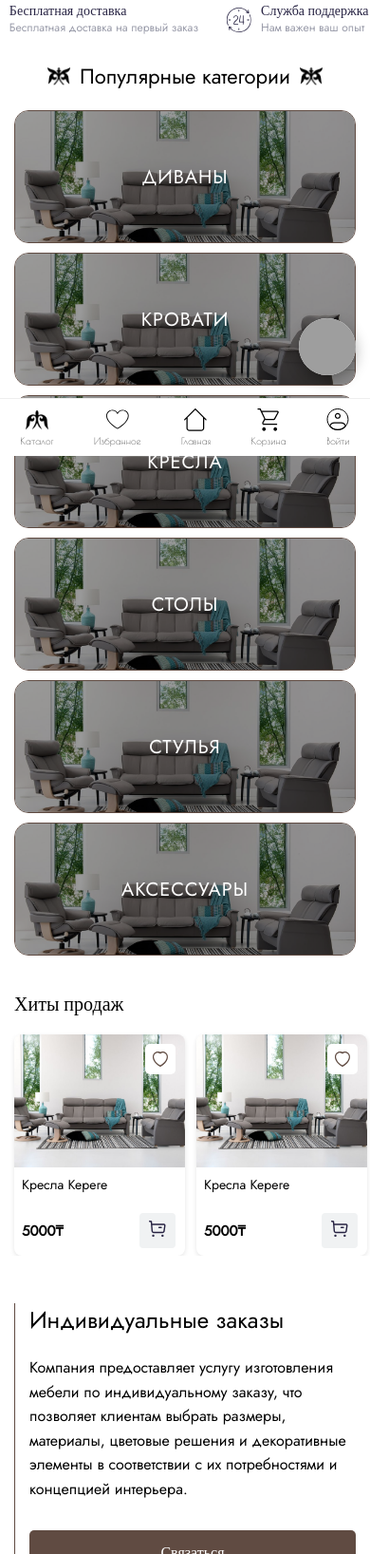
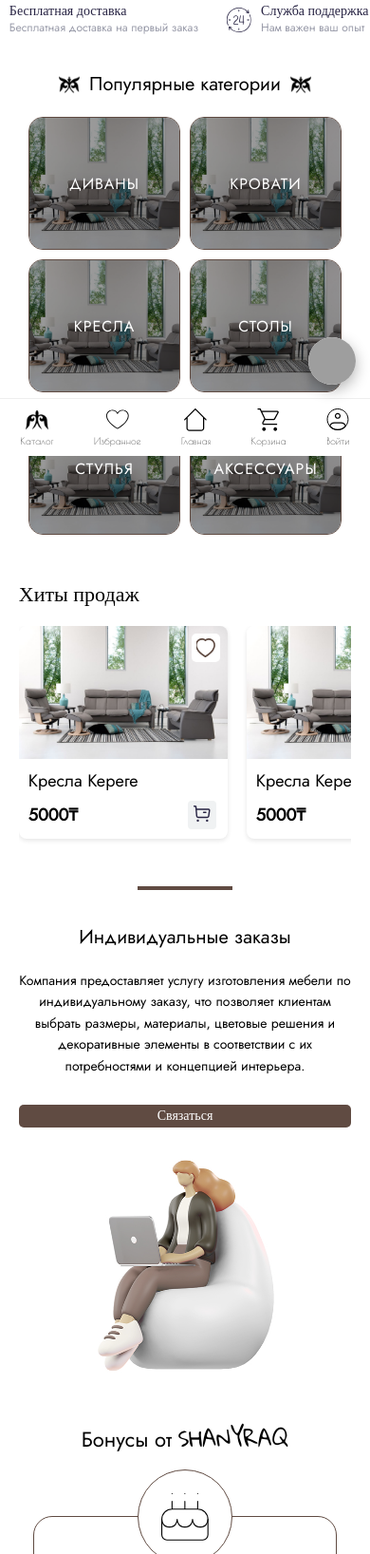
Before and after one commit to ara1konn/SHANYRAQ, a plain HTML site: page index.html in a window 390 px wide. Shown: the part 364-2000 px from the top of the page at 95% size. Drawn offline with Linux system fonts and the light colour scheme; no server answers; grey boxes are pictures that could not be loaded; a web font is replaced by a local one.

Commit message:
Моб.адаптивность

```diff
--- a/index.html
+++ b/index.html
@@ -286,27 +286,27 @@
                     <img src="images/pop-cat.png" alt="">
                     </div>
                     <div class="categories-grid">
-                        <a href="/catalog/sofas" class="category-item item1">
+                        <a href="#" class="category-item item1">
                             <img src="images/мебель/slider1.jpg" alt="Диваны">
                             <span>ДИВАНЫ</span>
                         </a>
-                        <a href="/catalog/beds" class="category-item item2">
+                        <a href="#" class="category-item item2">
                             <img src="images/мебель/slider1.jpg" alt="Кровати">
                             <span>КРОВАТИ</span>
                         </a>
-                        <a href="/catalog/chairs" class="category-item item3">
+                        <a href="#" class="category-item item3">
                             <img src="images/мебель/slider1.jpg" alt="Кресла">
                             <span>КРЕСЛА</span>
                         </a>
-                        <a href="/catalog/tables" class="category-item item4">
+                        <a href="#" class="category-item item4">
                             <img src="images/мебель/slider1.jpg" alt="Столы">
                             <span>СТОЛЫ</span>
                         </a>
-                        <a href="/catalog/stools" class="category-item item5">
+                        <a href="#" class="category-item item5">
                             <img src="images/мебель/slider1.jpg" alt="Стулья">
                             <span>СТУЛЬЯ</span>
                         </a>
-                        <a href="/catalog/decor" class="category-item item6">
+                        <a href="#" class="category-item item6">
                             <img src="images/мебель/slider1.jpg" alt="Аксессуары">
                             <span>АКСЕССУАРЫ</span>
                         </a>
--- a/style.css
+++ b/style.css
@@ -831,6 +831,7 @@ header {
     .slider {
         height: 450px;
     }
+
     .slide-content {
         left: 100px;
         max-width: 350px;
@@ -863,6 +864,7 @@ header {
     .slider {
         height: 380px;
     }
+
     .slide-content {
         left: 50%;
         transform: translate(-50%, -50%);
@@ -1178,6 +1180,7 @@ header {
         grid-template-rows: repeat(3, 180px);
         gap: 15px;
     }
+
     .category-item span {
         font-size: 24px;
         top: 50%;
@@ -1186,46 +1189,77 @@ header {
 }
 
 @media (max-width: 768px) {
-    .popular-categories {
-        padding: 20px 15px;
-    }
     .title h2 {
         font-size: 22px;
     }
+
+    .categories-grid {
+        grid-template-columns: repeat(2, 1fr);
+        grid-template-rows: auto;
+        gap: 10px;
+    }
+
+    .item1,
+    .item2,
+    .item3,
+    .item4,
+    .item5,
+    .item6 {
+        grid-column: auto;
+        grid-row: auto;
+    }
+
     .category-item {
-        grid-column: auto !important;
-        grid-row: auto !important;
         height: 180px;
-        position: relative;
-    }
+    }
+
     .category-item span {
+        top: 50%;
+        transform: translate(-50%, -50%);
         font-size: 22px;
+    }
+
+    .title h2 {
+        font-size: 24px;
+    }
+
+    .title img {
+        width: 26px;
+        height: 26px;
     }
 }
 
 @media (max-width: 480px) {
     .categories-grid {
-        grid-template-columns: 1fr;
+        grid-auto-rows: 140px;
         gap: 10px;
     }
+
     .category-item {
         height: 140px;
     }
+
     .category-item span {
+        font-size: 16px;
+        letter-spacing: 1px;
+    }
+
+    .title h2 {
         font-size: 20px;
-        letter-spacing: 1px;
-    }
+    }
+
     .title img {
-        width: 24px;
-        height: 24px;
-    }
-}
+        width: 22px;
+        height: 22px;
+    }
+}
+
 /*КАРУСЕЛЬ ТОВАРОВ*/
 .carousel-container {
     width: 100%;
-    height: 350px;
     margin: 0px auto;
     padding: 0px 30px;
+    height: auto;
     overflow: hidden;
 }
 
@@ -1271,7 +1305,9 @@ header {
 }
 
 .carousel-item {
+    min-width: 220px;
     margin-right: 20px;
+    margin-bottom: 10px;
     background-color: #fff;
     border-radius: 8px;
     box-shadow: 0 2px 5px rgba(0, 0, 0, 0.1);
@@ -1290,7 +1326,7 @@ header {
 
 .item-top {
     position: relative;
-    width: 270px;
+    width: 100%;
     height: 200px;
     overflow: hidden;
     border-top-left-radius: 8px;
@@ -1301,6 +1337,7 @@ header {
     width: 100%;
     height: 100%;
     object-fit: cover;
+    object-position: center;
 }
 
 /*Кнопка "Избранное"*/
@@ -1400,6 +1437,101 @@ header {
     filter: brightness(0) invert(1);
 }
 
+@media (max-width: 1024px) {
+    .carousel-container {
+        height: auto;
+        padding: 0 20px;
+    }
+
+    .carousel-header h2 {
+        font-size: 22px;
+    }
+
+    .item-top {
+        width: 220px;
+        height: 180px;
+    }
+
+    .carousel-item {
+        min-width: 220px;
+    }
+
+    .item-bottom h2 {
+        font-size: 18px;
+    }
+
+    .price {
+        font-size: 18px;
+    }
+}
+
+@media (max-width: 768px) {
+    .carousel-container {
+        overflow: visible;
+    }
+
+    .item-top {
+        height: 150px;
+    }
+
+    .carousel-controls {
+        display: none;
+    }
+
+    .carousel-track {
+        display: flex;
+        gap: 10px;
+        overflow-x: auto;
+        scroll-behavior: smooth;
+        -webkit-overflow-scrolling: touch;
+    }
+
+    .carousel-track::-webkit-scrollbar {
+        display: none;
+    }
+
+    .carousel-item {
+        min-width: 220px;
+        scroll-snap-align: start;
+    }
+
+    .carousel-track {
+        scroll-snap-type: x mandatory;
+    }
+}
+
+@media (max-width: 480px) {
+    .carousel-container {
+        padding: 0 10px;
+        max-width: 95%;
+        margin: 0 auto;
+        overflow-x: auto;
+    }
+
+    .carousel-item {
+        min-width: 180px;
+        margin-right: 10px;
+        flex-shrink: 0;
+    }
+
+    .item-top {
+        height: 140px;
+    }
+
+    .favorite-btn {
+        width: 30px;
+        height: 30px;
+        top: 8px;
+        right: 8px;
+    }
+
+    .cart-btn {
+        width: 30px;
+        height: 30px;
+        padding: 0;
+    }
+}
+
 /*Индивидуальный заказ*/
 .custom-order-section {
     background: #fff;
@@ -1468,6 +1600,110 @@ header {
 .image-side img {
     max-width: 300px;
     object-fit: contain;
+}
+
+@media (max-width: 1024px) {
+    .custom-order-section {
+        margin-top: 60px;
+        padding: 0 20px;
+    }
+
+    .custom-order-content {
+        gap: 80px;
+        justify-content: center;
+    }
+
+    .text-side {
+        max-width: 450px;
+    }
+
+    .image-side {
+        max-width: 250px;
+    }
+
+    .line {
+        height: 300px;
+    }
+
+    .text-content h2 {
+        font-size: 28px;
+    }
+
+    .text-content p {
+        font-size: 18px;
+    }
+}
+
+@media (max-width: 768px) {
+    .custom-order-content {
+        flex-direction: column;
+        text-align: center;
+        gap: 30px;
+    }
+
+    .title-line {
+        flex-direction: column;
+        align-items: center;
+    }
+
+    .line {
+        width: 300px;
+        height: 4px;
+        margin-bottom: 20px;
+    }
+
+    .text-side {
+        max-width: 100%;
+    }
+
+    .text-content h2 {
+        font-size: 24px;
+    }
+
+    .text-content p {
+        font-size: 16px;
+    }
+
+    .text-content .btn {
+        width: 300px;
+        padding: 4px 0;
+        font-size: 14px;
+    }
+
+    .image-side img {
+        max-width: 250px;
+    }
+
+}
+
+@media (max-width: 480px) {
+    .custom-order-section {
+        margin-top: 40px;
+    }
+
+    .text-content h2 {
+        font-size: 20px;
+        margin-bottom: 20px;
+    }
+
+    .text-content p {
+        font-size: 14px;
+        margin-bottom: 30px;
+    }
+
+    .line {
+        max-width: 100px;
+    }
+
+    .text-content .btn {
+        width: 100%;
+        padding: 4px 0;
+        font-size: 14px;
+    }
+
+    .image-side img {
+        max-width: 200px;
+    }
 }
 
 /*Стилизация Бонусов*/
@@ -1570,6 +1806,89 @@ header {
     color: #fff;
 }
 
+@media (max-width: 1024px) {
+    .bonus-cards {
+        text-align: center;
+        padding: 60px 20px;
+    }
+
+    .card {
+        width: 280px;
+    }
+
+    .bonus h2 {
+        font-size: 26px;
+        margin: 0;
+    }
+
+    .bonus span {
+        font-size: 26px;
+    }
+}
+
+@media (max-width: 768px) {
+    .bonus {
+        padding: 40px 15px;
+    }
+
+    .bonus h2,
+    .bonus span {
+        font-size: 24px;
+        margin-bottom: 0;
+    }
+
+    .bonus-cards {
+        gap: 80px 20px;
+    }
+
+    .card {
+        width: 45%;
+        min-width: 250px;
+    }
+
+    .card button {
+        width: 100%;
+    }
+}
+
+@media (max-width: 480px) {
+
+    .bonus h2,
+    .bonus span {
+        font-size: 22px;
+    }
+
+    .bonus-cards {
+        flex-direction: column;
+        align-items: center;
+        gap: 70px;
+    }
+
+    .card {
+        width: 100%;
+        max-width: 320px;
+        padding-top: 50px;
+    }
+
+    .icon-circle {
+        width: 100px;
+        height: 100px;
+        top: -50px;
+    }
+
+    .icon-circle img {
+        width: 50px;
+    }
+
+    .card h3 {
+        font-size: 20px;
+    }
+
+    .card button {
+        width: 100%;
+    }
+}
+
 /*Коллаж из фотографии*/
 .shanyraq-collage {
     width: 100%;
@@ -1664,6 +1983,50 @@ header {
 .item-9 {
     grid-column: 9 / 10;
     grid-row: 3 / 5;
+}
+
+@media (max-width: 1024px) {
+    .collage-header .subtitle {
+        font-size: 16px;
+    }
+
+    .collage-header .hashtag {
+        font-size: 22px;
+    }
+}
+
+@media (max-width: 768px) {
+    .collage-header .subtitle {
+        font-size: 16px;
+    }
+
+    .collage-header .hashtag {
+        font-size: 22px;
+    }
+}
+
+@media (max-width: 480px) {
+    .grid-item:nth-child(n+6) {
+        display: none;
+    }
+
+    .collage-grid {
+        display: grid;
+        grid-template-columns: repeat(2, 1fr);
+        grid-template-rows: auto;
+        gap: 8px;
+    }
+
+    .grid-item {
+        grid-column: auto !important;
+        grid-row: auto !important;
+        height: 160px;
+    }
+
+    .grid-item:nth-child(3) {
+        grid-column: span 2 !important;
+        height: 220px;
+    }
 }
 
 /*Подвал*/
@@ -1802,6 +2165,67 @@ header {
     padding-top: 10px;
     font-size: 14px;
     color: #9A9CAA;
+}
+
+@media (max-width: 1024px) {
+    .footer-links {
+        gap: 50px;
+    }
+
+    .footer-logo {
+        width: 300px;
+    }
+}
+
+@media (max-width: 768px) {
+    .footer {
+        padding: 40px 20px;
+    }
+
+    .footer-top {
+        gap: 40px;
+    }
+
+    .footer-logo {
+        width: 100%;
+        margin: 0;
+    }
+
+    .footer-logo img {
+        margin: 0 auto 20px;
+    }
+
+    .footer-links {
+        width: 100%;
+        gap: 50px;
+    }
+}
+
+@media (max-width: 480px) {
+    .footer-top {
+        gap: 30px;
+    }
+
+    .footer-links {
+        gap: 30px;
+    }
+
+    .footer-col h4 {
+        margin-bottom: 10px;
+        font-size: 18px;
+    }
+
+    .footer-col ul li {
+        margin-bottom: 12px;
+    }
+
+    .footer-logo p {
+        font-size: 14px;
+    }
+
+    .footer-bottom {
+        font-size: 12px;
+    }
 }
 
 /*Плавающий крулгый виджет*/
@@ -1907,6 +2331,46 @@ header {
     to {
         opacity: 1;
         transform: translateY(0);
+    }
+}
+@media (max-width: 1024px) {
+    .widget-button {
+        width: 75px;
+        height: 75px;
+    }
+
+    .widget-container {
+        bottom: 20px;
+        right: 20px;
+    }
+
+    .contact-card {
+        bottom: 75px;
+    }
+}
+@media (max-width: 768px) {
+    .widget-container {
+        bottom: 85px;
+        right: 15px;
+    }
+
+    .widget-button {
+        width: 60px;
+        height: 60px;
+    }
+}
+@media (max-width: 768px) {
+    .widget-container {
+        bottom: 75px;
+        right: 15px;
+    }
+
+    .widget-button {
+        width: 50px;
+        height: 50px;
+    }
+    .contact-card {
+        bottom: 75px;
     }
 }
 
@@ -2002,177 +2466,3 @@ header {
     height: 24px;
     margin-bottom: 4px;
 }
-
-@media (max-width: 768px) {
-
-    /*Карусель товаров*/
-    .carousel-container {
-        height: auto;
-        padding: 0 15px;
-        overflow-x: auto;
-        -webkit-overflow-scrolling: touch;
-    }
-
-    .carousel-container::-webkit-scrollbar {
-        display: none;
-    }
-
-    .carousel-header h2 {
-        font-size: 20px;
-    }
-
-    .carousel-controls {
-        display: none;
-    }
-
-    .carousel-track {
-        gap: 12px;
-    }
-
-    .carousel-item {
-        min-width: 180px;
-        max-width: 180px;
-        margin-right: 0;
-    }
-
-    .carousel-item:hover {
-        transform: none;
-    }
-
-    .item-top {
-        width: 100%;
-        height: 140px;
-    }
-
-    .favorite-btn {
-        width: 32px;
-        height: 32px;
-        top: 10px;
-        right: 10px;
-    }
-
-    .favorite-btn img {
-        width: 16px;
-        height: 16px;
-    }
-
-    .item-bottom {
-        padding: 8px;
-    }
-
-    .item-bottom h2 {
-        font-size: 14px;
-        white-space: normal;
-        display: -webkit-box;
-        -webkit-line-clamp: 2;
-        -webkit-box-orient: vertical;
-        height: 32px;
-    }
-
-    .price {
-        font-size: 15px;
-    }
-
-    .cart-btn {
-        padding: 8px 10px;
-    }
-
-    .cart-btn:active {
-        background: #604B42 !important;
-        transform: scale(0.95);
-    }
-
-    .cart-btn:active img {
-        filter: brightness(0) invert(1) !important;
-    }
-
-    /* Эффект для кнопки ИЗБРАННОГО при нажатии */
-    .favorite-btn:active {
-        background: #f0f0f0 !important;
-        transform: scale(0.9);
-    }
-
-    .favorite-btn:active .heart-full {
-        opacity: 1 !important;
-    }
-
-    .favorite-btn:active .heart-empty {
-        opacity: 0 !important;
-    }
-
-    body {
-        padding-bottom: 70px;
-    }
-
-    .categories-grid {
-        grid-template-columns: 1fr !important;
-        grid-template-rows: auto !important;
-    }
-
-    /*Индивидуальный заказ*/
-    .custom-order-section {
-        margin-top: 50px;
-        padding: 0 15px;
-    }
-
-    .custom-order-content {
-        flex-direction: column;
-        gap: 40px;
-        align-items: center;
-    }
-
-    .image-side {
-        width: 100%;
-        display: flex;
-        justify-content: center;
-    }
-
-    .image-side img {
-        max-width: 250px;
-    }
-
-    .text-side {
-        max-width: 100%;
-        width: 100%;
-    }
-
-    .title-line {
-        gap: 15px;
-    }
-
-    .line {
-        width: 5px;
-        height: auto;
-        align-self: stretch;
-    }
-
-    .text-content h2 {
-        font-size: 24px;
-        margin-bottom: 20px;
-    }
-
-    .text-content p {
-        font-size: 16px;
-        margin-bottom: 30px;
-        padding-right: 10px;
-    }
-
-    .text-content .btn {
-        display: block;
-        text-align: center;
-        padding: 15px 0;
-        width: 100%;
-    }
-
-    /*Плавающий виджет*/
-    .widget-container {
-        bottom: 85px !important;
-        right: 15px !important;
-        z-index: 999;
-    }
-
-    .widget-button {
-        width: 60px;
-        height: 60px;
-    }
-}
```
